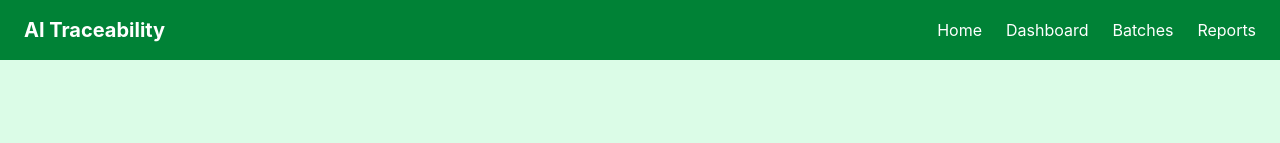
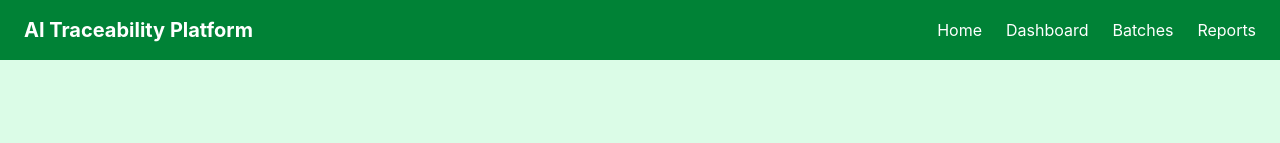
Before and after one commit to aviral-op/AI-Powered-Batch-Traceability-Platform, a React (Vite) app: page / in a window 1280 px wide. Shown: the top 143 px of the page. Built offline with nearby package versions, Linux system fonts and the light colour scheme.

Commit message:
feat: refine navigation branding

```diff
--- a/src/components/Navbar.jsx
+++ b/src/components/Navbar.jsx
@@ -3,7 +3,7 @@ function Navbar() {
   return (
     <nav className="bg-green-700 text-white px-6 py-4 flex justify-between items-center">
       <h1 className="text-xl font-bold">
-        AI Traceability
+        AI Traceability Platform
       </h1>
 
       <div className="flex gap-6">
```
